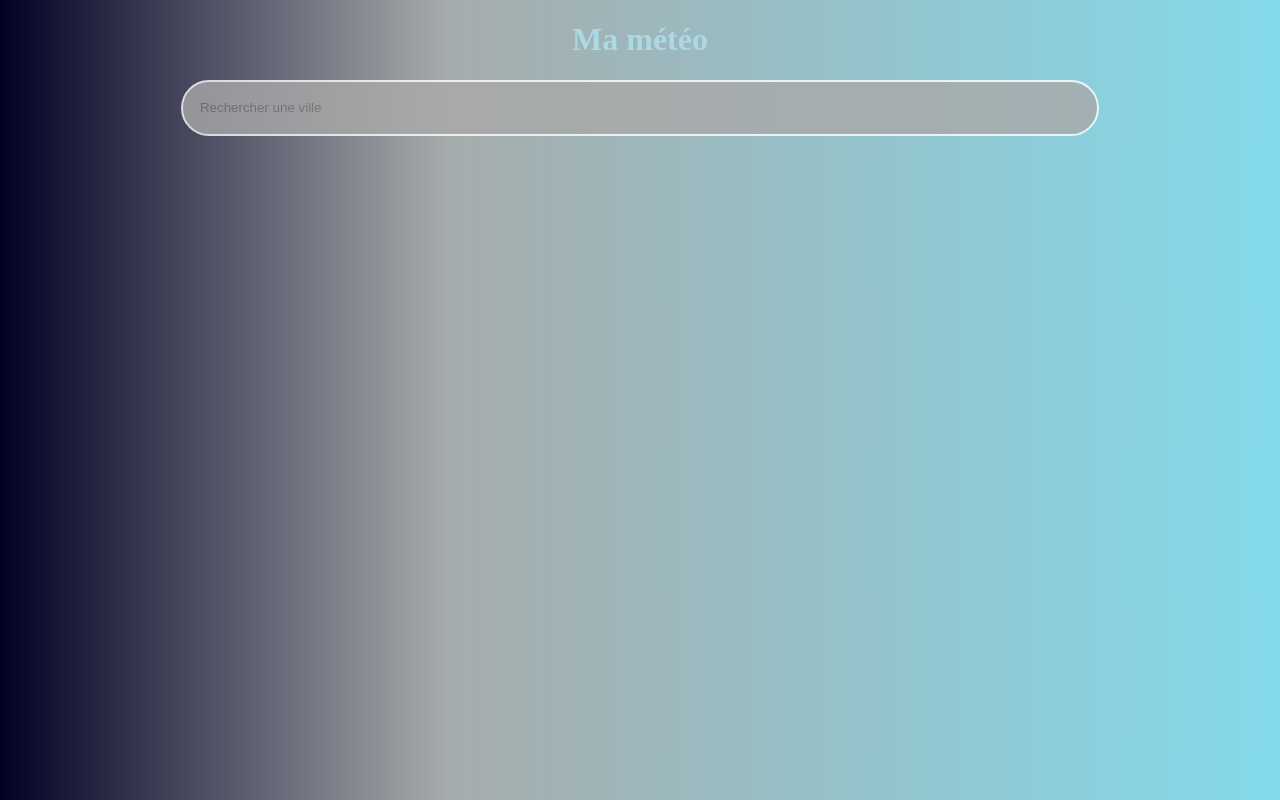
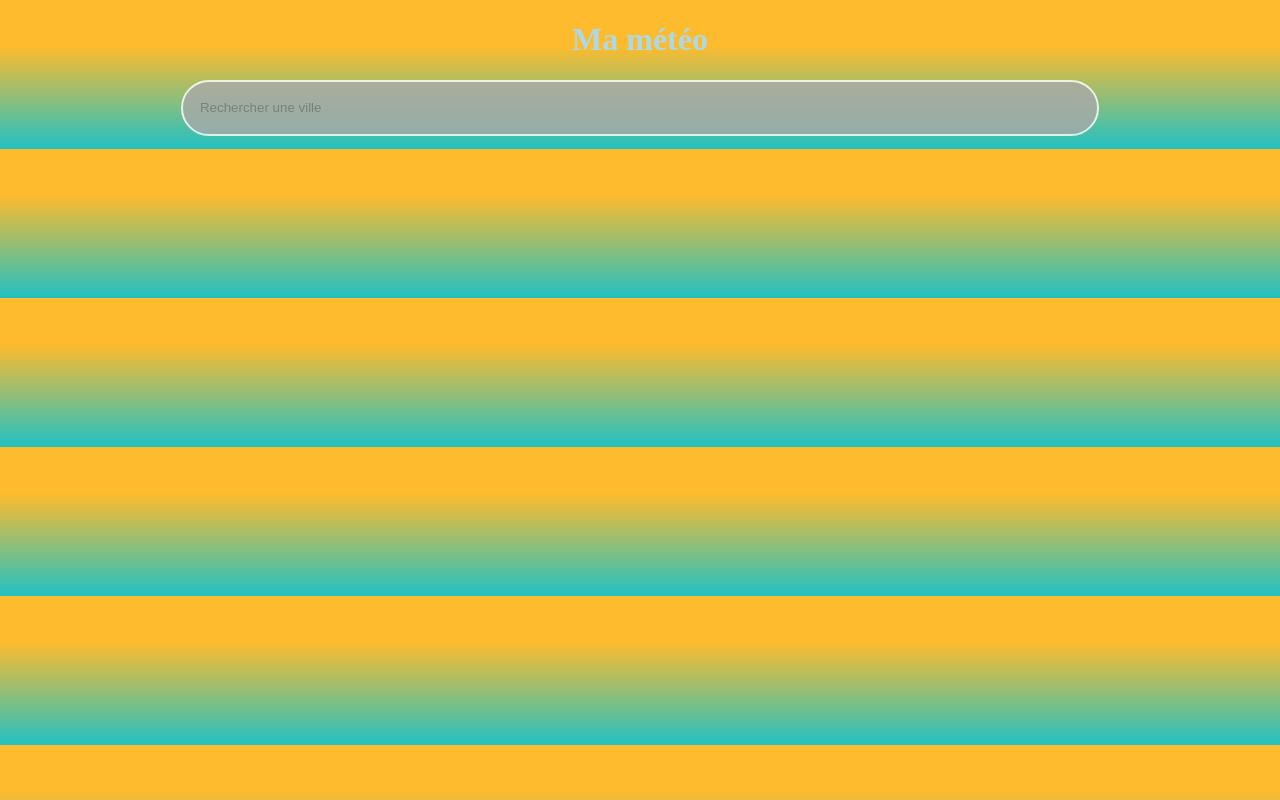
Before and after one commit to Aline86/meteo, a website with bundled scripts: page frontend/index.html in a window 1280 px wide. Built offline with nearby package versions, Linux system fonts and the light colour scheme.

Commit message:
mise en place d'un peu de style

```diff
--- a/frontend/public/css/front_views.css
+++ b/frontend/public/css/front_views.css
@@ -1,7 +1,7 @@
 body {
-    font-family: 'Maximum Impact';
+    font-family: 'Maximum Impact sans serif';
     color: white;
-    background: linear-gradient(90deg, rgba(2,0,36,1) 0%, rgba(166,172,172,1) 35%, rgb(131, 218, 235) 100%);
+    background: linear-gradient(0deg, rgba(34,193,195,1) 0%, rgba(253,187,45,1) 69%);
 }
 
 .container {
```
